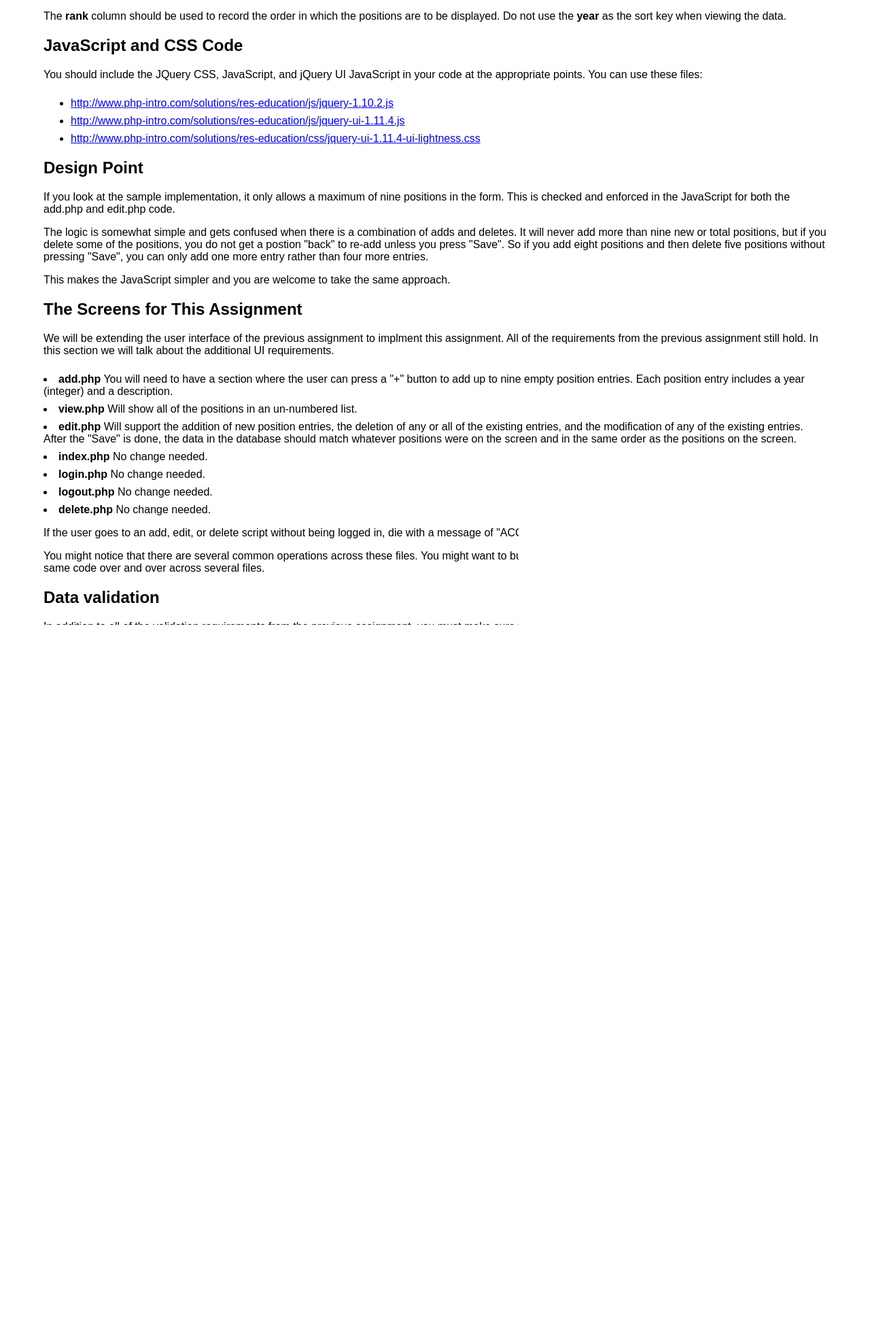
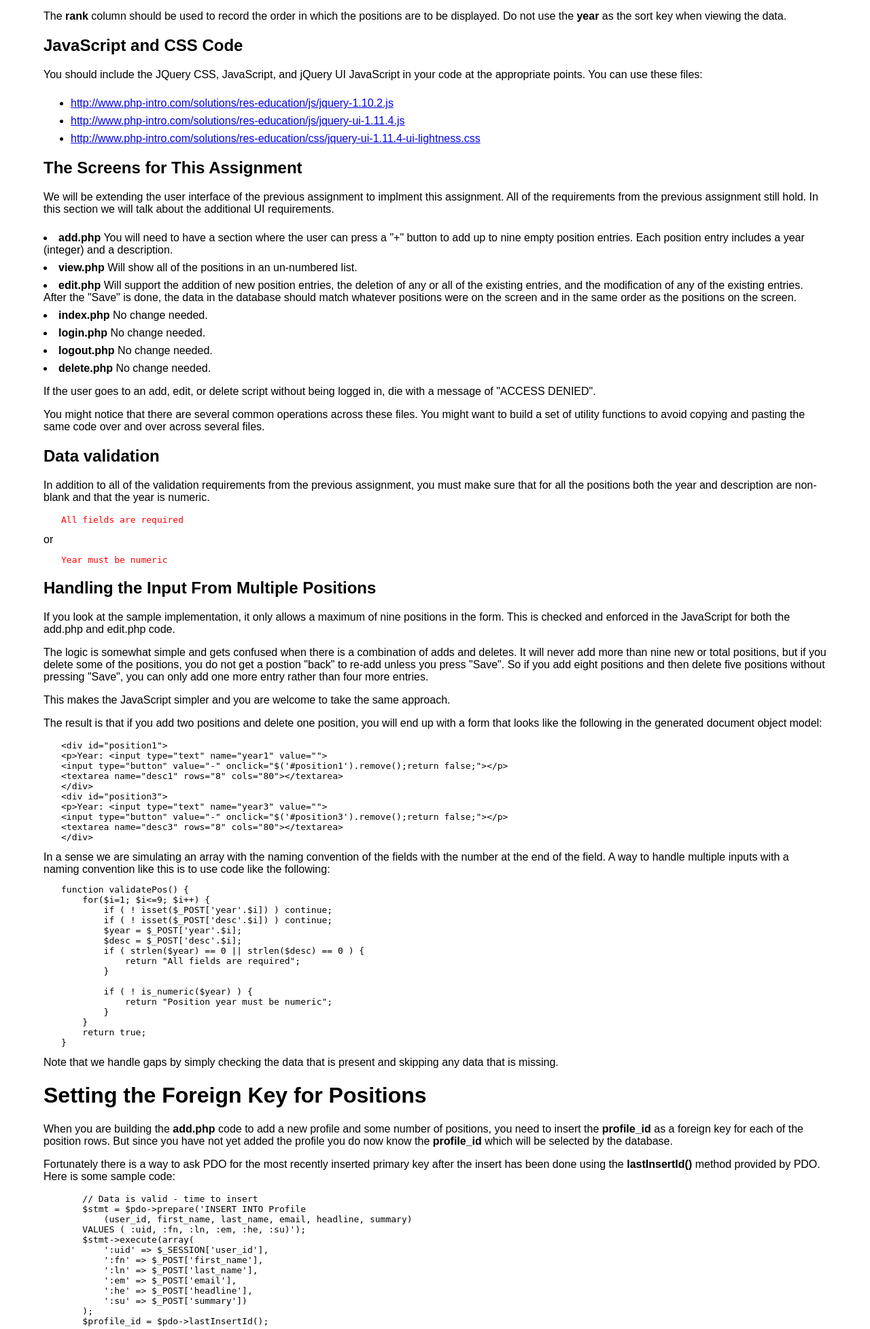
Before and after one commit to csev/wa4e, a PHP site: page /si572/assn/res-position/index.php in a window 1280 px wide. Shown: the part 860-2815 px from the top of the page at 68% size. Before the commit the page ends 1779 px from the top, so only its background shows below. Run offline with PHP 8.4, Linux system fonts and the light colour scheme.

Commit message:
Better text and a typo fix.

```diff
--- a/assn/autosdb/index-future.htm
+++ b/assn/autosdb/index-future.htm
@@ -86,7 +86,7 @@
 validation (i.e. type="number") for the fields
 in this assignment as we want to make sure you can properly do server
 side data validation.  And in general, even when you do client-side
-data validation, you should stil validate data on the server in case
+data validation, you should still validate data on the server in case
 the user is using a non-HTML5 browser.
 </li>
 </ul>
--- a/assn/autosdb/index.php
+++ b/assn/autosdb/index.php
@@ -96,7 +96,7 @@
 validation (i.e. type="number") for the fields
 in this assignment as we want to make sure you can properly do server
 side data validation.  And in general, even when you do client-side
-data validation, you should stil validate data on the server in case
+data validation, you should still validate data on the server in case
 the user is using a non-HTML5 browser.
 </li>
 </ul>
--- a/assn/autosess/index-future.htm
+++ b/assn/autosess/index-future.htm
@@ -86,7 +86,7 @@
 validation (i.e. type="number") for the fields
 in this assignment as we want to make sure you can properly do server
 side data validation.  And in general, even when you do client-side
-data validation, you should stil validate data on the server in case
+data validation, you should still validate data on the server in case
 the user is using a non-HTML5 browser.
 </li>
 </ul>
--- a/assn/autosess/index.php
+++ b/assn/autosess/index.php
@@ -89,7 +89,7 @@
 validation (i.e. type="number") for the fields
 in this assignment as we want to make sure you can properly do server
 side data validation.  And in general, even when you do client-side
-data validation, you should stil validate data on the server in case
+data validation, you should still validate data on the server in case
 the user is using a non-HTML5 browser.
 </li>
 </ul>
--- a/assn/res-education/index.php
+++ b/assn/res-education/index.php
@@ -289,7 +289,7 @@
 validation (i.e. type="number") for the fields
 in this assignment as we want to make sure you can properly do server
 side data validation.  And in general, even when you do client-side
-data validation, you should stil validate data on the server in case
+data validation, you should still validate data on the server in case
 the user is using a non-HTML5 browser.
 </li>
 </ul>
--- a/assn/res-handlebars/index.php
+++ b/assn/res-handlebars/index.php
@@ -128,7 +128,7 @@
 validation (i.e. type="number") for the fields
 in this assignment as we want to make sure you can properly do server
 side data validation.  And in general, even when you do client-side
-data validation, you should stil validate data on the server in case
+data validation, you should still validate data on the server in case
 the user is using a non-HTML5 browser.
 </li>
 </ul>
--- a/assn/res-position/index.php
+++ b/assn/res-position/index.php
@@ -107,28 +107,6 @@
 <li> <a href="http://www.php-intro.com/solutions/res-education/css/jquery-ui-1.11.4-ui-lightness.css" target="_blank">http://www.php-intro.com/solutions/res-education/css/jquery-ui-1.11.4-ui-lightness.css</a></li>
 </ul>
 </p>
-<h2 clear="all">Design Point</h2>
-<p>
-If you look at the sample implementation, it only allows a
-maximum of nine positions in the form.  This is checked
-and enforced in the JavaScript for both the add.php and
-edit.php code.
-</p>
-<p>
-The logic is somewhat simple and gets confused when there is
-a combination of adds and deletes.  It will never add more
-than nine new or total positions, but if you delete some
-of the positions, you do not get a postion "back" to re-add
-unless you press "Save".  So if you
-add eight positions and then delete five positions without
-pressing "Save", you can only add one more entry rather
-than four more entries.
-</p>
-<p>
-This makes the JavaScript simpler and you are welcome to take
-the same approach.
-</p>
-
 <h2 clear="all">The Screens for This Assignment</h2>
 <p>
 We will be extending the user interface of the previous assignment
@@ -177,6 +155,66 @@
 Year must be numeric
 </pre>
 </p>
+<h2 clear="all">Handling the Input From Multiple Positions</h2>
+<p>
+If you look at the sample implementation, it only allows a
+maximum of nine positions in the form.  This is checked
+and enforced in the JavaScript for both the add.php and
+edit.php code.
+</p>
+<p>
+The logic is somewhat simple and gets confused when there is
+a combination of adds and deletes.  It will never add more
+than nine new or total positions, but if you delete some
+of the positions, you do not get a postion "back" to re-add
+unless you press "Save".  So if you
+add eight positions and then delete five positions without
+pressing "Save", you can only add one more entry rather
+than four more entries.
+</p>
+<p>
+This makes the JavaScript simpler and you are welcome to take
+the same approach.
+</p>
+<p>The result is that if you add two positions and delete one
+position, you will end up with a form that looks like the following
+in the generated document object model:
+<pre>
+&lt;div id="position1"&gt;
+&lt;p>Year: &lt;input type="text" name="year1" value=""&gt;
+&lt;input type="button" value="-" onclick="$('#position1').remove();return false;"&gt;&lt;/p&gt;
+&lt;textarea name="desc1" rows="8" cols="80"&gt;&lt;/textarea&gt;
+&lt;/div&gt;
+&lt;div id="position3"&gt;
+&lt;p&gt;Year: &lt;input type="text" name="year3" value=""&gt;
+&lt;input type="button" value="-" onclick="$('#position3').remove();return false;"&gt;&lt;/p&gt;
+&lt;textarea name="desc3" rows="8" cols="80"&gt;&lt;/textarea&gt;
+&lt;/div&gt;
+</pre>
+In a sense we are simulating an array with the naming convention of the fields
+with the number at the end of the field.   A way to handle multiple inputs with
+a naming convention like this is to use code like the following:
+<pre>
+function validatePos() {
+    for($i=1; $i<=9; $i++) {
+        if ( ! isset($_POST['year'.$i]) ) continue;
+        if ( ! isset($_POST['desc'.$i]) ) continue;
+        $year = $_POST['year'.$i];
+        $desc = $_POST['desc'.$i];
+        if ( strlen($year) == 0 || strlen($desc) == 0 ) {
+            return "All fields are required";
+        }
+
+        if ( ! is_numeric($year) ) {
+            return "Position year must be numeric";
+        }
+    }
+    return true;
+}
+</pre>
+Note that we handle gaps by simply checking the data that is present and skipping
+any data that is missing.
+</p>
 <h1>Setting the Foreign Key for Positions</h1>
 <p>
 When you are building the <b>add.php</b> code to add a new profile and some
@@ -219,6 +257,52 @@
 The variable <b>$profile_id</b> contains the primary key of the newly created profile
 so you can include it in the INSERT into the Postion table.
 </p>
+<h1>Dealing with Changes to Positions When Editing</h1>
+<p>
+When you implement <b>edit.php</b> the user can do any combination of adds, removals, or edits
+of the position data.   So when you are processing the incoming POST data, you need to somehow
+get the data in the database to match the incoming POST data.
+</p>
+<p>
+One (difficult) approach is to retrieve the "old" positions from the database, and loop
+through all old positions and figure out which need to be deleted, updated, or inserted.
+If you want to try to do that for this assignment - feel free - but consider it an "extra challenge".
+</p>
+<p>
+For your first implementation of handling the POST data in <b>edit.php</b> just delete all
+the old Postion entries and re-insert them:
+<pre>
+    // Clear out the old position entries
+    $stmt = $pdo-&gt;prepare('DELETE FROM Position
+        WHERE profile_id=:pid');
+    $stmt-&gt;execute(array( ':pid' =&gt; $_REQUEST['profile_id']));
+
+    // Insert the position entries
+    $rank = 1;
+    for($i=1; $i&lt;=9; $i++) {
+        if ( ! isset($_POST['year'.$i]) ) continue;
+        if ( ! isset($_POST['desc'.$i]) ) continue;
+        $year = $_POST['year'.$i];
+        $desc = $_POST['desc'.$i];
+
+        $stmt = $pdo-&gt;prepare('INSERT INTO Position
+            (profile_id, rank, year, description)
+        VALUES ( :pid, :rank, :year, :desc)');
+        $stmt-&gt;execute(array(
+            ':pid' =&gt; $_REQUEST['profile_id'],
+            ':rank' =&gt; $rank,
+            ':year' =&gt; $year,
+            ':desc' =&gt; $desc)
+        );
+        $rank++;
+    }
+</pre>
+This approach has the nice advantage that you are reusing code between
+<b>edit.php</b> and <b>add.php</b>.  The only difference is that in <b>edit.php</b> you just remove
+the existing entries first.
+
+
+</p>
 <h1>What To Hand In</h1>
 <p>
 As a reminder, your code must meet all the specifications
@@ -234,9 +318,13 @@
 </ol>
 <h1><em>Optional</em> Challenges</h1>
 <p>
-There are no optional challenges in this assignment.  You can look at the
-<a href="../../res-profile/spec/index.php">the challenges from the previous
-assignment</a> if you like.
+<ul>
+<li>Try to so the more inticate approach to updating positions in
+<b>edit.php</b> without using the "delete all the previous positions" trick.
+It will help if you add the <b>position_id</b> form markup that you
+generate for the positions that came from the database when <b>edit.php</b>
+starts.
+</ul>
 </p>
 <h2 clear="all">General Specifications</h2>
 <p>
@@ -272,7 +360,7 @@
 validation (i.e. type="number") for the fields
 in this assignment as we want to make sure you can properly do server
 side data validation.  And in general, even when you do client-side
-data validation, you should stil validate data on the server in case
+data validation, you should still validate data on the server in case
 the user is using a non-HTML5 browser.
 </li>
 </ul>
--- a/assn/res-profile/index.php
+++ b/assn/res-profile/index.php
@@ -90,7 +90,7 @@
 validation (i.e. type="number") for the fields
 in this assignment as we want to make sure you can properly do server
 side data validation.  And in general, even when you do client-side
-data validation, you should stil validate data on the server in case
+data validation, you should still validate data on the server in case
 the user is using a non-HTML5 browser.
 </li>
 </ul>
```
